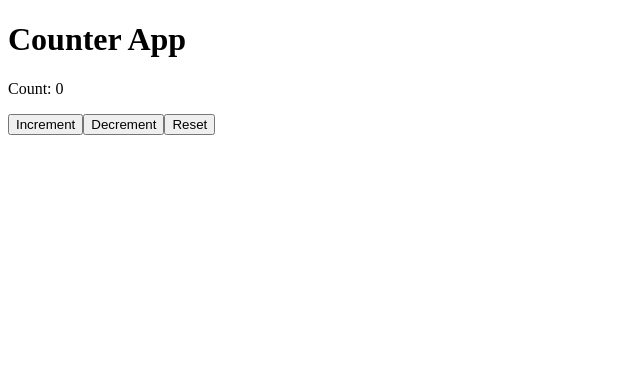
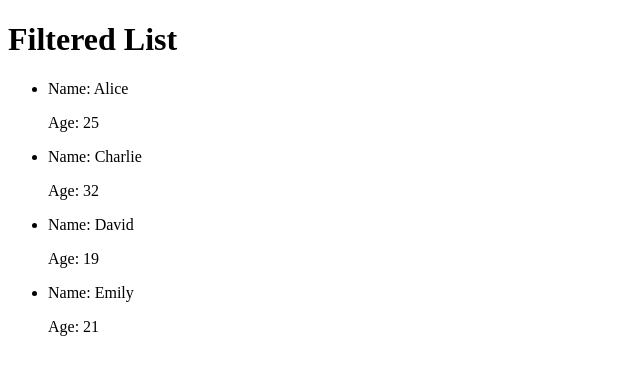
Before and after one commit to Iamarainbow2/Exercices, a React (Vite) app in the folder React/: page / in a window 1280 px wide. Shown: the top 374 px of the page, without its empty margins (0-640 px from the left). Built offline with nearby package versions, Linux system fonts and the light colour scheme.

Commit message:
FilteredList component to display users over 18

```diff
--- a/React/src/App.jsx
+++ b/React/src/App.jsx
@@ -1,16 +1,18 @@
 import React from 'react';
-import useCounter from './Components/useCounter';
-
+import FilteredList from './Components/FilteredList';
 const App = () => {
-  const { count, increment, decrement, reset } = useCounter(0);
+  const list = [
+    { id: 1, name: 'Alice', age: 25 },
+    { id: 2, name: 'Bob', age: 16 },
+    { id: 3, name: 'Charlie', age: 32 },
+    { id: 4, name: 'David', age: 19 },
+    { id: 5, name: 'Emily', age: 21 },
+  ];
 
   return (
     <div>
-      <h1>Counter App</h1>
-      <p>Count: {count}</p>
-      <button onClick={increment}>Increment</button>
-      <button onClick={decrement}>Decrement</button>
-      <button onClick={reset}>Reset</button>
+      <h1>Filtered List</h1>
+      <FilteredList list={list} />
     </div>
   );
 };
--- /dev/null
+++ b/React/src/Components/FilteredList.jsx
@@ -0,0 +1,23 @@
+import React, { useState, useMemo } from 'react';
+
+const FilteredList = ({ list }) => {
+  const [filteredList, setFilteredList] = useState([]);
+
+  useMemo(() => {
+    const filteredItems = list.filter((item) => item.age > 18);
+    setFilteredList(filteredItems);
+  }, [list]); // Filter list only when list changes
+
+  return (
+    <ul>
+      {filteredList.map((item) => (
+        <li key={item.id}>
+          <p>Name: {item.name}</p>
+          <p>Age: {item.age}</p>
+        </li>
+      ))}
+    </ul>
+  );
+};
+
+export default FilteredList;
--- a/React/src/Components/useCounter.jsx
+++ /dev/null
@@ -1,26 +0,0 @@
-import { useState, useCallback } from 'react';
-
-const useCounter = (initialValue = 0) => {
-  const [count, setCount] = useState(initialValue);
-
-  const increment = useCallback(() => {
-    setCount((prevCount) => prevCount + 1);
-  }, []);
-
-  const decrement = useCallback(() => {
-    setCount((prevCount) => prevCount - 1);
-  }, []);
-
-  const reset = useCallback(() => {
-    setCount(initialValue);
-  }, [initialValue]);
-
-  return {
-    count,
-    increment,
-    decrement,
-    reset,
-  };
-};
-
-export default useCounter;
```
